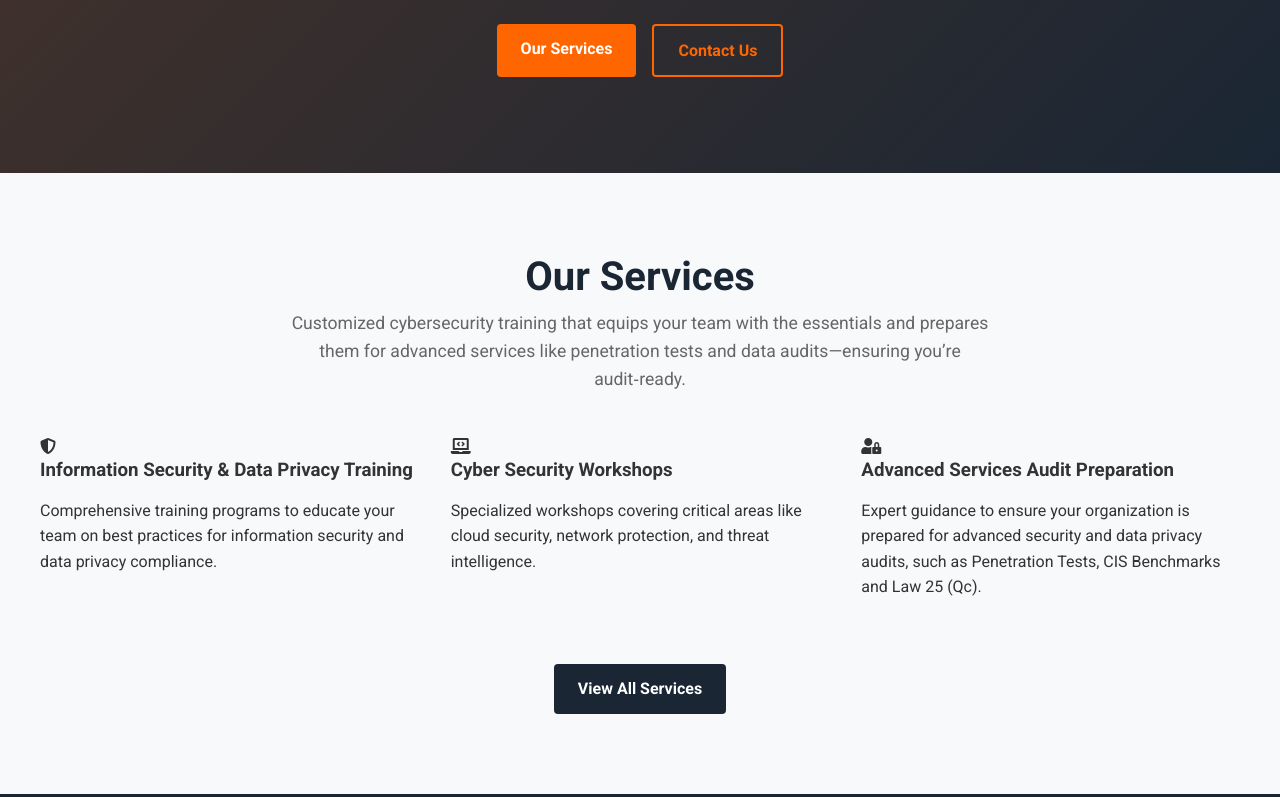
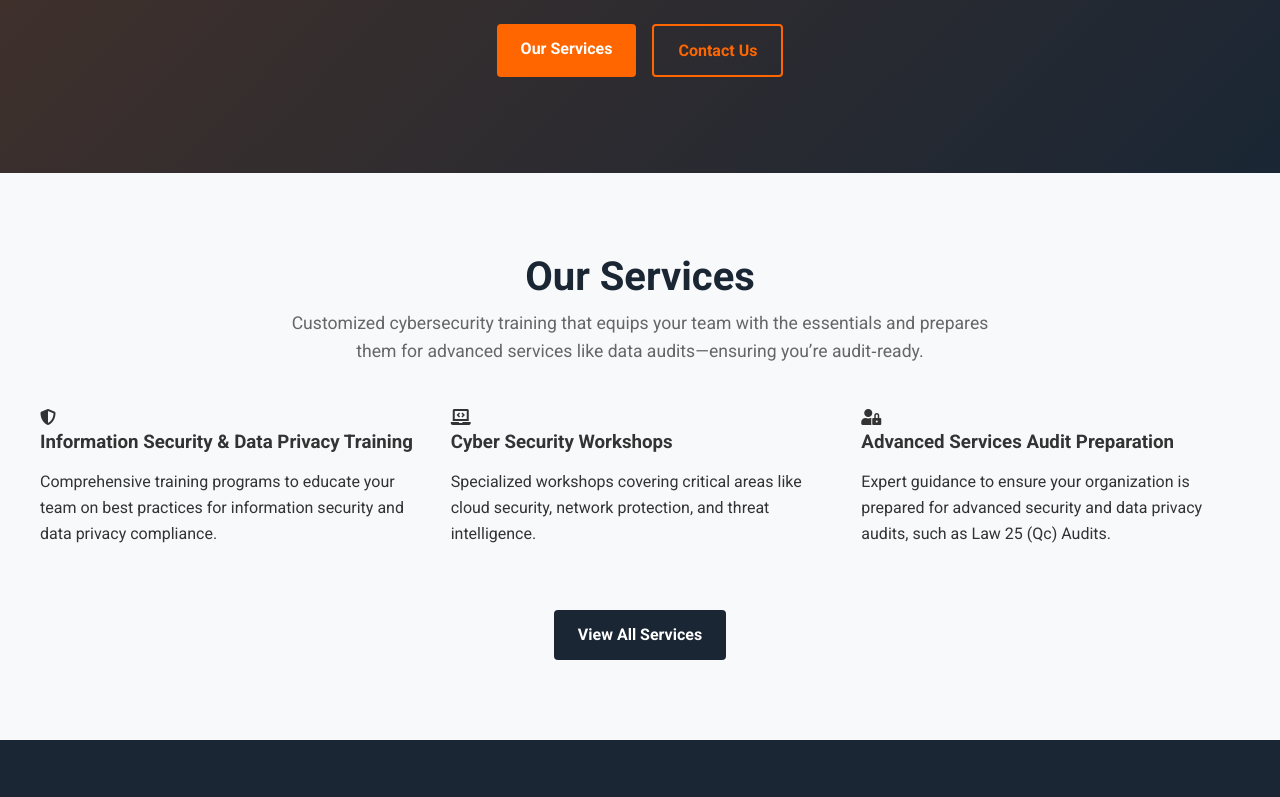
Before and after one commit to CyberStrategicConsulting/cybersc-website, a React (Create React App) app: page /#/ in a window 1280 px wide. Shown: the part 435-1232 px from the top of the page. Built offline with nearby package versions, Linux system fonts and the light colour scheme.

Commit message:
Changed wording

```diff
--- a/src/pages/Home.tsx
+++ b/src/pages/Home.tsx
@@ -26,7 +26,7 @@ const Home = () => {
         <div className="section-heading">
           <h2>Our Services</h2>
           <p>Customized cybersecurity training that equips your team with the essentials and prepares them
-            for advanced services like penetration tests and data audits—ensuring you’re audit‑ready.</p>
+            for advanced services like data audits—ensuring you’re audit‑ready.</p>
         </div>
         <div className="services-container">
           <div className="service-card">
@@ -56,7 +56,7 @@ const Home = () => {
             <h3>Advanced Services Audit Preparation</h3>
             <p>
               Expert guidance to ensure your organization is prepared for advanced security and data privacy audits,
-              such as Penetration Tests, CIS Benchmarks and Law 25 (Qc).
+              such as Law 25 (Qc) Audits.
             </p>
           </div>
         </div>
--- a/src/pages/Services.tsx
+++ b/src/pages/Services.tsx
@@ -7,7 +7,7 @@ const Services = () => {
         <h1>Our Services</h1>
         <p>
         Tailored cybersecurity training that empowers your personnel to safeguard digital assets, maintain regulatory compliance,
-        and prepare for advanced audit services like penetration tests and data privacy audits.
+        and prepare for advanced audit services like data privacy audits.
         </p>
       </section>
 
```
